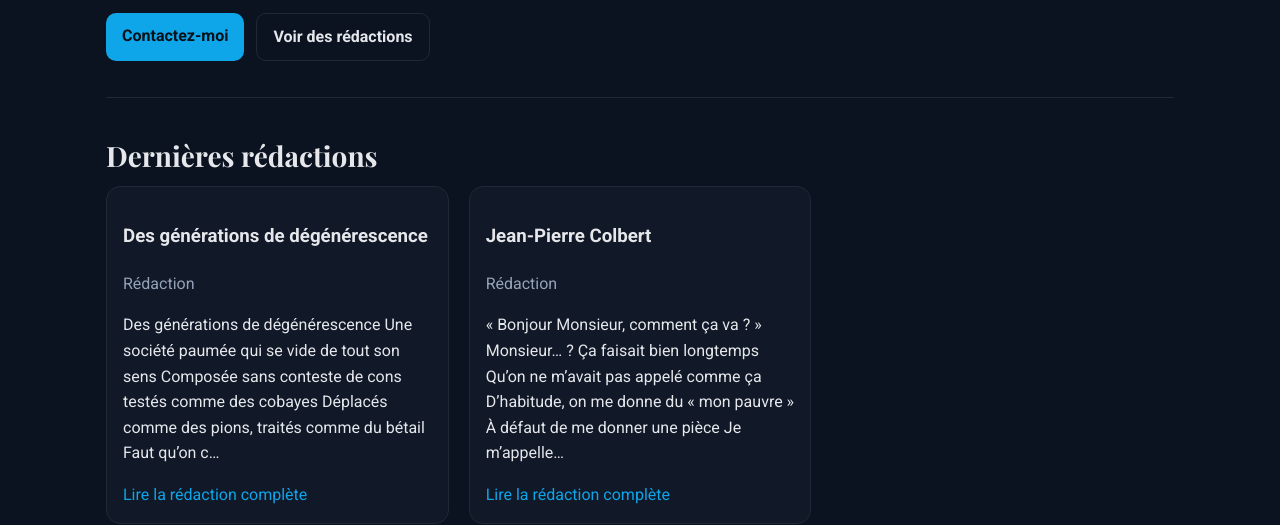
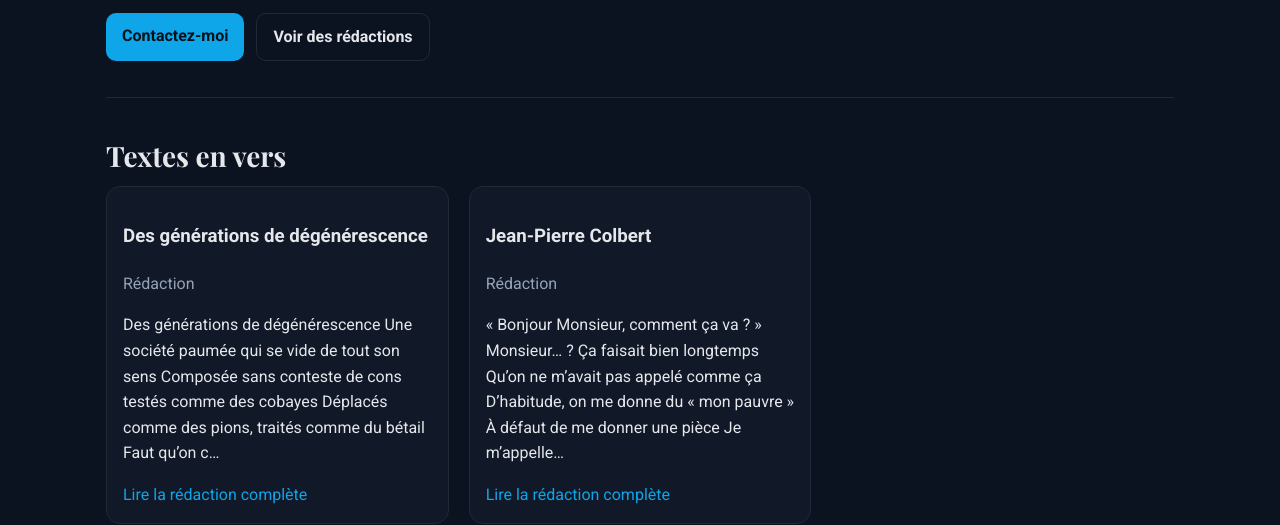
Before and after one commit to Dwakoz/plumedelombre, an Eleventy site: page index.njk in a window 1280 px wide. Shown: the part 278-803 px from the top of the page. Built offline with nearby package versions, Linux system fonts and the light colour scheme; Eleventy itself is replaced by a stand-in of ours; files that its build step writes are made by us from their sources.

Commit message:
Update index.njk

```diff
--- a/index.njk
+++ b/index.njk
@@ -14,7 +14,7 @@ title: Accueil — Plume de l’Ombre
 </section>
 
 <section id="portfolio" aria-labelledby="redac-title">
-  <h2 id="redac-title">Dernières rédactions</h2>
+  <h2 id="redac-title">Textes en vers</h2>
   <div class="grid cols-3" role="list" id="redactions-dyn">
   {% for item in collections.redactions | reverse %}
     {% if loop.index0 < 6 %}
```
